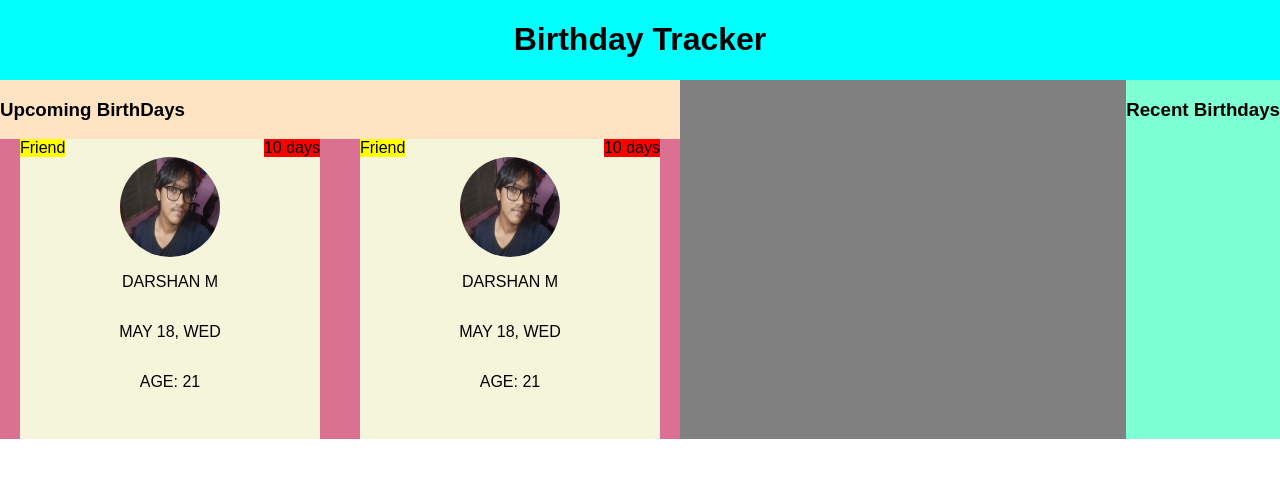
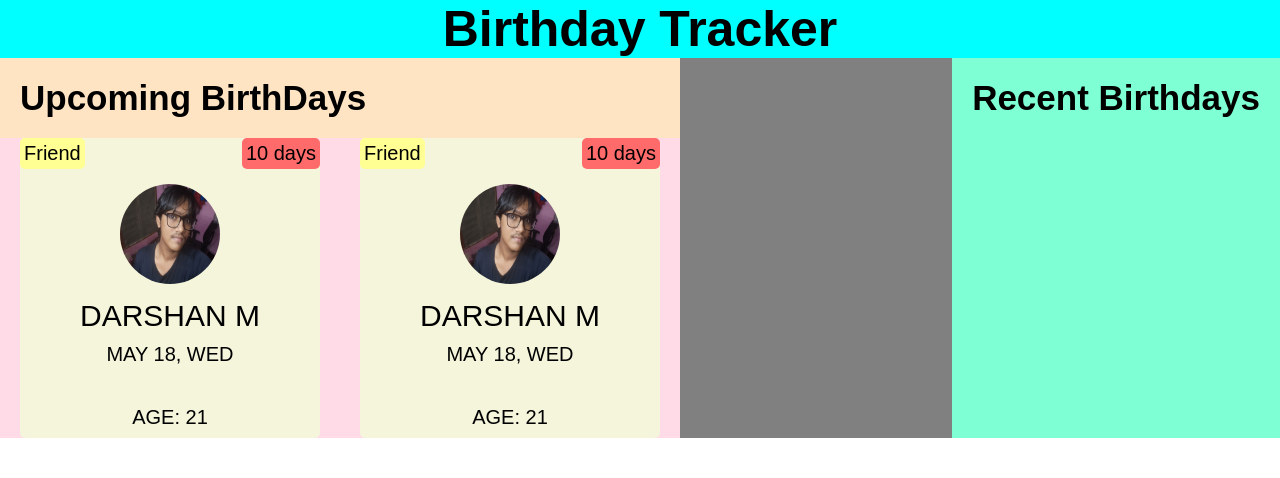
Before and after one commit to rbsk-05/birthday-tracker, a React (Vite) app: page / in a window 1280 px wide. Shown: the top 478 px of the page. Built offline with nearby package versions, Linux system fonts and the light colour scheme; a web font is replaced by a local one.

Commit message:
Structure and Layout Design

```diff
--- a/src/App.css
+++ b/src/App.css
@@ -3,6 +3,11 @@
   justify-content: center;
   align-items: center;
   background-color: aqua;
+}
+
+.App-header h1{
+  margin: 0px;
+  font-size: 50px;
 }
 
 .App-content{
@@ -15,8 +20,13 @@
   background-color: bisque;
 }
 
+.Upcoming-div h3{
+  font-size: 35px;
+  margin: 20px;
+}
+
 .Birthday-card-div{
-  background-color: palevioletred;
+  background-color: rgb(255, 219, 231);
   display: flex;
   align-items: center;
   justify-content: space-between;
@@ -28,6 +38,7 @@
   height: 300px;
   width: 300px;
   margin: 0px 20px;
+  border-radius: 5px;
 
   display: flex;
   flex-direction: column;
@@ -36,14 +47,21 @@
 .Birthday-card-header{
   display: flex;
   justify-content: space-between;
+  margin-bottom: 15px;
+}
+
+.Birthday-card-header span{
+  font-size: 20px;
+  padding: 4px;
+  border-radius: 5px;
 }
 
 .Birthday-tag{
-  background-color: yellow;
+  background-color: rgb(255, 255, 147);
 }
 
 .Birthday-days{
-  background-color: red;
+  background-color: rgb(255, 107, 107);
 }
 
 .Birthday-content-div{
@@ -57,8 +75,33 @@
   width: 100px;
   height: 100px;
   border-radius: 50%;
+  margin-bottom: 15px;
+}
+
+.Birthday-name{
+  font-size: 30px;
+  margin-top: 0px;
+  margin-bottom: 10px;
+}
+
+.Birthday-date{
+  margin: 0px;
+  margin-bottom: 10px;
+  font-size: 20px;
+}
+
+.Birthday-age{
+  margin: 0px;
+  font-size: 20px;
+  font-weight: 300;
+  margin-top: 30px;
 }
 
 .Recent-div{
   background-color: aquamarine;
 }
+
+.Recent-div h3{
+  font-size: 35px;
+  margin: 20px;
+}
```
